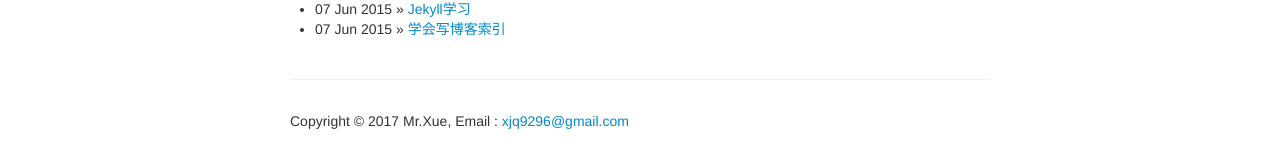
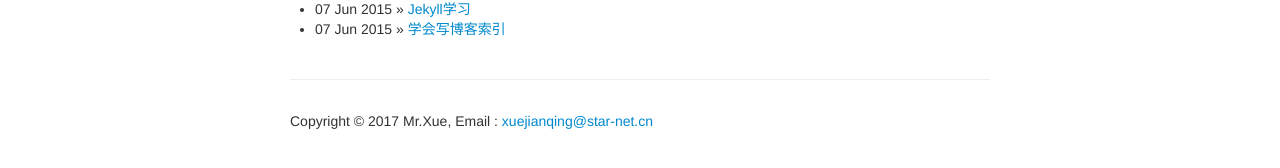
Before and after one commit to joans321/joans321.github.io, a Jekyll site: the page built from index.md, in a window 1280 px wide. Shown: the part 553-721 px from the top of the page. Built offline with Jekyll 4.4.1, drawn with Linux system fonts in a browser that asks for light colours; Markdown is read by kramdown in place of the engine named in the settings; comment, search, counter and statistics services are not loaded; some of the changed lines change nothing that is shown.

Commit message:
update config

```diff
--- a/_config.yml
+++ b/_config.yml
@@ -4,7 +4,13 @@
 
 exclude: ["*.ipynb", ".rvmrc", "README.md", "Rakefile", ".tmp"]
 
-markdown: redcarpet
+markdown: kramdown
+
+kramdown:
+  input: GFM
+  hard_wrap: false
+
+# another markdown interpreter
 redcarpet:
   extensions: ["fenced_code_blocks", "autolink", "tables", "strikethrough"]
 
@@ -17,7 +23,7 @@
 tagline: Study every day
 author :
   name : Mr.Xue
-  email : xjq9296@gmail.com
+  email : xuejianqing@star-net.cn
   github : joans321
   twitter : none
   feedburner : none
```
